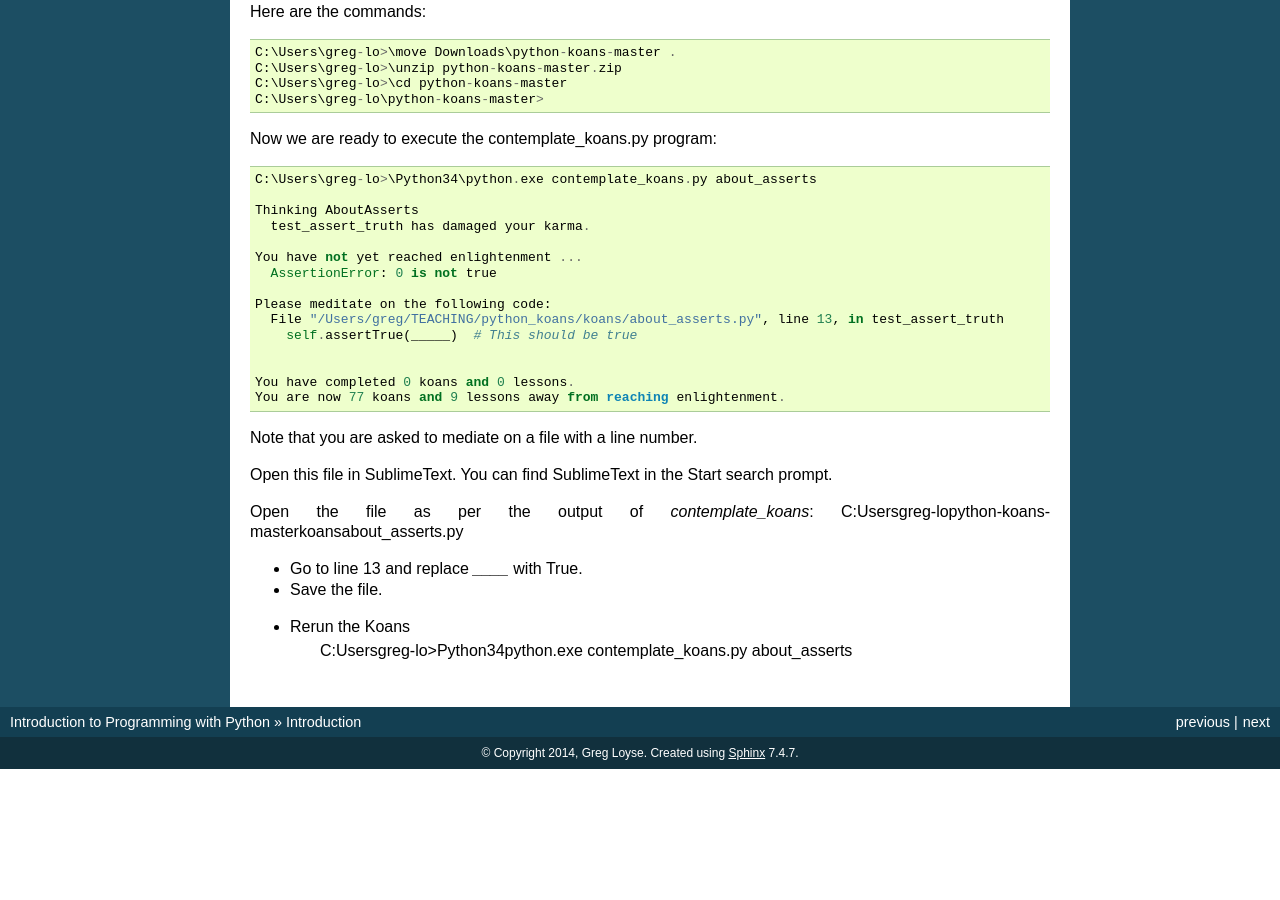
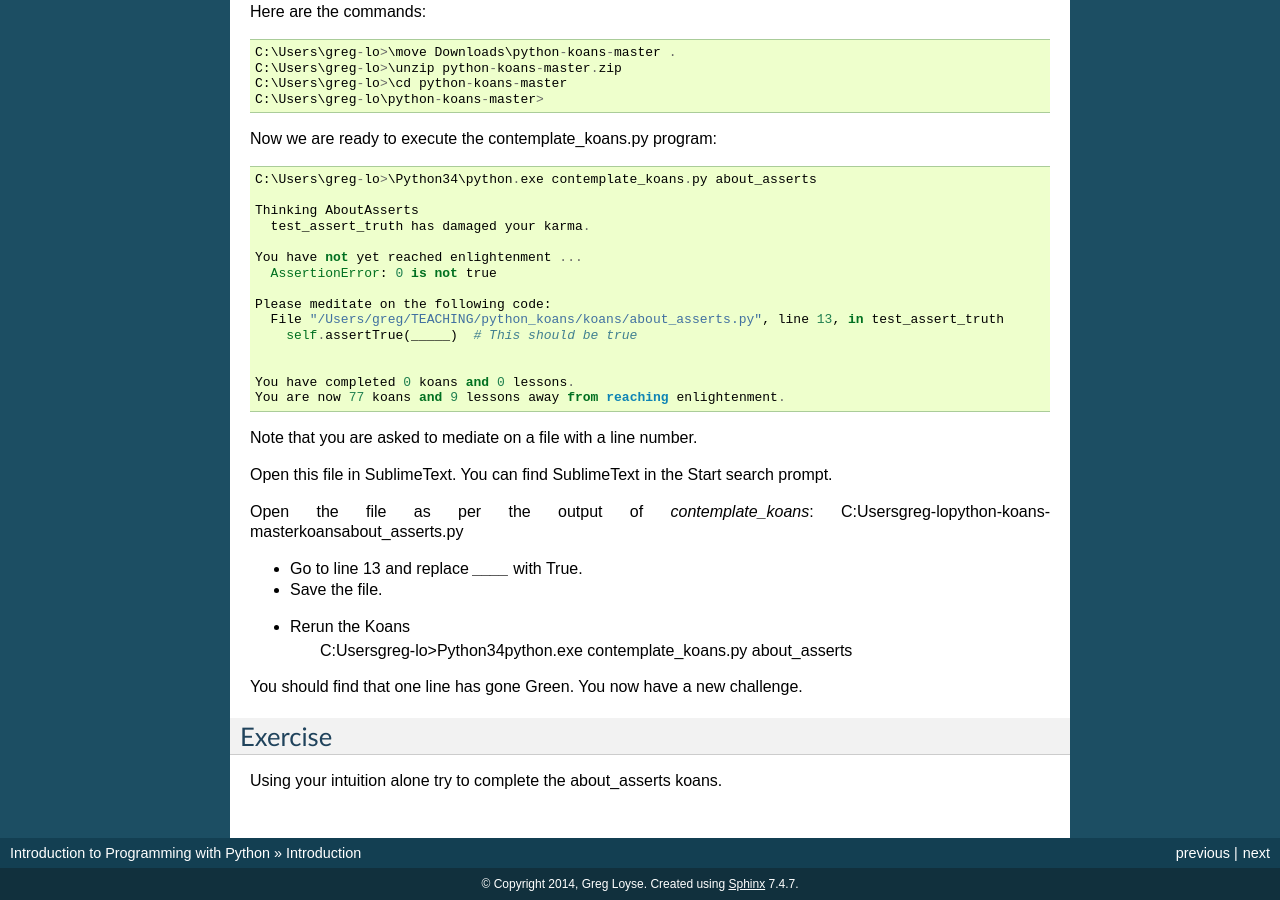
Before and after one commit to gu-lseg/intro-to-programming, a Sphinx documentation site: the page built from source/introduction.rst, in a window 1280 px wide and 900 px high, scrolled down 2117 px. Built offline with Sphinx 7.4.7, drawn with Linux system fonts in a browser that asks for light colours; before the commit the page ends 2886 px from its top, so only the background shows below that.

Commit message:
added exercises

```diff
--- a/source/introduction.rst
+++ b/source/introduction.rst
@@ -156,3 +156,10 @@ C:\Users\greg-lo\python-koans-master\koans\about_asserts.py
 * Save the file.
 * Rerun the Koans
      C:\Users\greg-lo>\Python34\python.exe contemplate_koans.py about_asserts
+
+You should find that one line has gone Green. You now have a new challenge.
+
+Exercise
+========
+
+Using your intuition alone try to complete the about_asserts koans.
```
